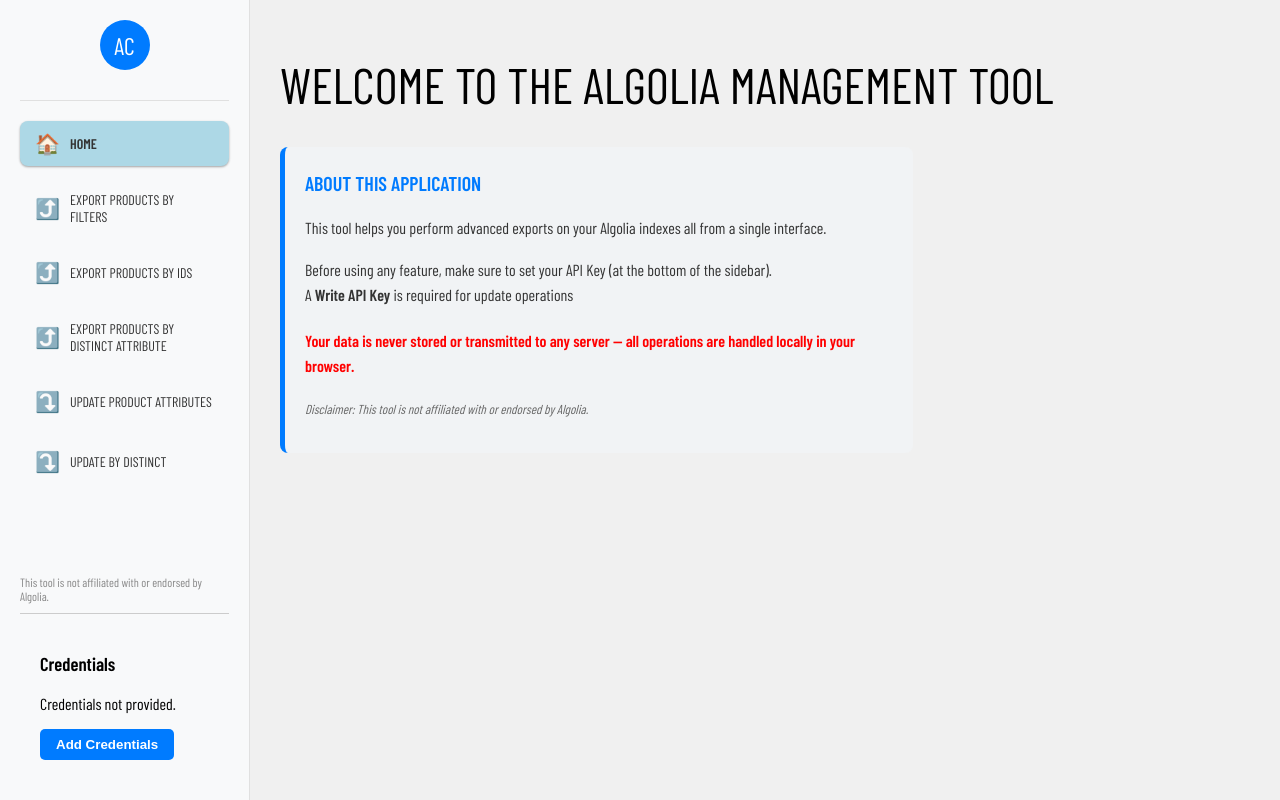
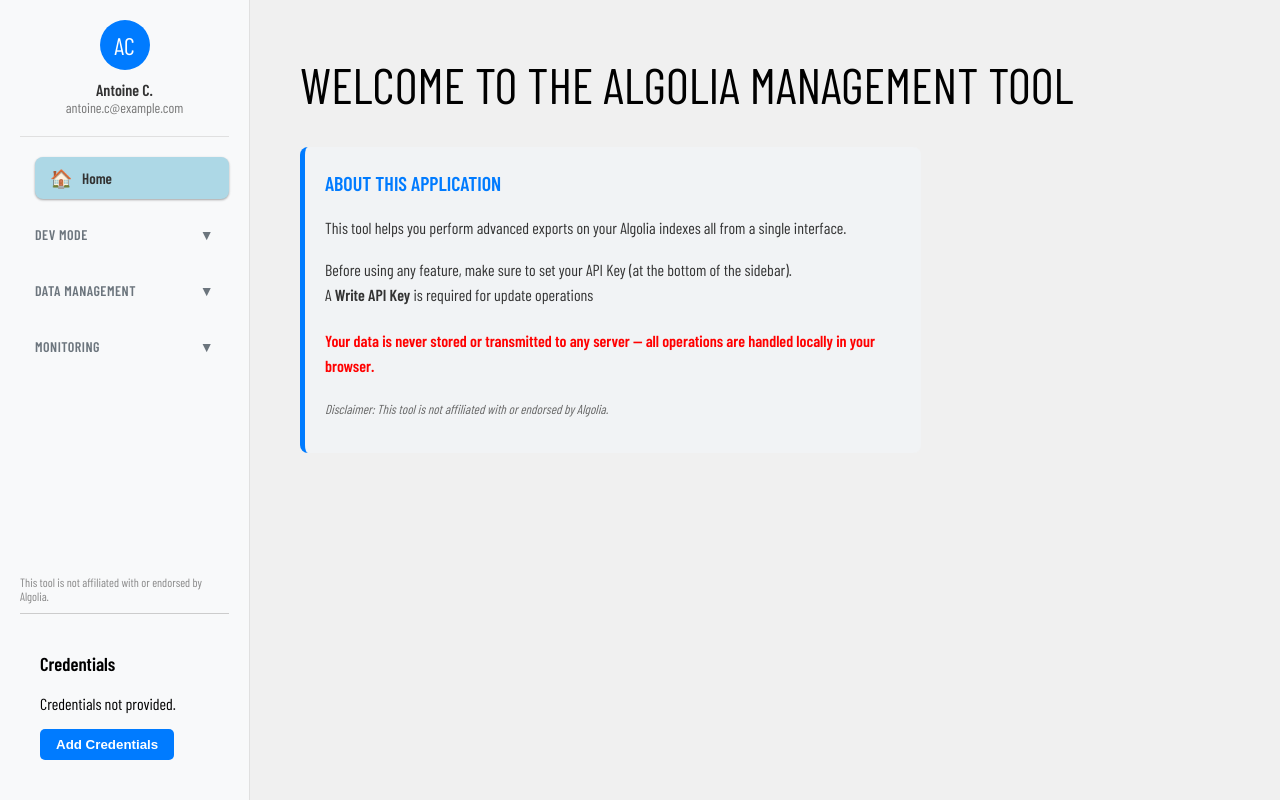
Before and after one commit to antonincoste/algolia_manager, a React (Create React App) app: page / in a window 1280 px wide. Built offline with nearby package versions, Linux system fonts and the light colour scheme; a web font is replaced by a local one.

Commit message:
Rework sidebar and add multiple titles

```diff
--- a/src/App.js
+++ b/src/App.js
@@ -10,12 +10,26 @@
 import GlobalStyle from './styles/GlobalStyle';
 import UpdateAttributes from './pages/UpdateAttributes';
 import UpdateByDistinct from './pages/UpdateByDistinct';
+import CopyData from './pages/CopyData';
+
+
+// NOUVEAU : Style pour le conteneur du contenu principal
+const mainContentStyle = {
+  marginLeft: '280px', // Doit correspondre à la largeur de votre Sidebar
+  padding: '20px',
+  width: 'calc(100% - 250px)' // Optionnel, mais recommandé pour que le contenu occupe le reste de l'espace
+};
 
 const App = () => {
   return (
     <Router>
       <GlobalStyle />
+
+      {/* MODIFIÉ : La structure globale gère maintenant la Sidebar et le contenu principal côte à côte */}
+      <div style={{ display: 'flex' }}>
         <Sidebar />
+
+        <main style={mainContentStyle}>
           <Routes>
             <Route path="/" element={<Home />} />
             <Route path="/exportbyids" element={<ExportDataByIds />} />
@@ -25,7 +39,10 @@
             <Route path="/updatebydistinct" element={<UpdateByDistinct />} />
             <Route path="/offline" element={<OfflineProducts />} />
             <Route path="/copy" element={<CopyRecommendations />} />
+            <Route path="/copy-data" element={<CopyData />} />
           </Routes>
+        </main>
+      </div>
     </Router>
   );
 };
--- a/src/components/Sidebar.js
+++ b/src/components/Sidebar.js
@@ -1,5 +1,5 @@
-import React from 'react';
-import { Link, useLocation } from 'react-router-dom';  // Import du hook useLocation
+import React, { useState } from 'react';
+import { Link, useLocation } from 'react-router-dom';
 import styled from 'styled-components';
 import ApiKeyManager from './ApiKeyManager';
 
@@ -64,12 +64,50 @@
   list-style-type: none;
   padding: 0;
   margin: 0;
+  width: 100%;
+`;
+
+const MenuGroup = styled.li`
+  margin: 5px 0;
+`;
+
+const MenuGroupTitle = styled.div`
+  font-size: 14px;
+  font-weight: 700;
+  color: #6c757d;
+  text-transform: uppercase;
+  letter-spacing: 0.5px;
+  padding: 12px 15px;
+  margin-top: 15px;
+  cursor: pointer;
+  display: flex;
+  justify-content: space-between;
+  align-items: center;
+  border-radius: 8px;
+
+  &:hover {
+    background-color: #e9ecef;
+  }
+`;
+
+const AccordionIcon = styled.span`
+  transform: ${props => (props.isOpen ? 'rotate(180deg)' : 'rotate(0deg)')};
+  transition: transform 0.3s ease;
+`;
+
+const SubMenu = styled.ul`
+  list-style-type: none;
+  padding: 0;
+  margin: 0;
+  overflow: hidden;
+  max-height: ${props => (props.isOpen ? '500px' : '0')};
+  transition: max-height 0.4s ease-in-out;
 `;
 
 const MenuItem = styled.li`
-  margin: 15px 0;
   font-size: 16px;
   font-weight:400;
+  padding-left: 15px;
 `;
 
 const MenuLink = styled(Link)`
@@ -79,8 +117,7 @@
   align-items: center;
   padding: 10px 15px;
   border-radius: 8px;
-  text-transform: uppercase;
-  font-size: 14px;
+  font-size: 15px;
   font-weight:400;
 
   &:hover {
@@ -91,27 +128,48 @@
 
   &.active {
     background-color: lightblue;
-    color: #darkslategrey;;
+    color: #darkslategrey;
     box-shadow: rgba(0, 0, 0, 0.12) 0px 1px 3px, rgba(0, 0, 0, 0.24) 0px 1px 2px;
     font-weight:600;
   }
 `;
 
 const Icon = styled.span`
-  margin-right: 10px;
-  font-size: 20px;
+  margin-right: 12px;
+  font-size: 18px;
+  width: 20px;
+  text-align: center;
 `;
 
+const sectionMapping = {
+  '/exportbyfilters': 'dataManagement',
+  '/exportbyids': 'dataManagement',
+  '/exportbydistinct': 'dataManagement',
+  '/update': 'dataManagement',
+  '/updatebydistinct': 'dataManagement',
+  '/offline': 'dataManagement',
+  '/copy': 'dataManagement',
+  // Ajoutez les futurs chemins ici (ex: '/dev-feature': 'devMode')
+};
+
 const Sidebar = () => {
-  const location = useLocation();  // Utilisation de useLocation pour obtenir l'URL active
+  const location = useLocation();
+
+  const [openSection, setOpenSection] = useState(() => {
+    return sectionMapping[location.pathname] || null;
+  });
+
+  const handleSectionClick = (sectionName) => {
+    setOpenSection(openSection === sectionName ? null : sectionName);
+  };
 
   return (
     <SidebarContainer>
       <div>
         <ProfileSection>
           <ProfileImage>AC</ProfileImage>
-          <ProfileName></ProfileName>
-          <ProfileEmail></ProfileEmail>
+          <ProfileName>Antoine C.</ProfileName>
+          <ProfileEmail>antoine.c@example.com</ProfileEmail>
         </ProfileSection>
 
         <Menu>
@@ -121,38 +179,74 @@
               Home
             </MenuLink>
           </MenuItem>
+
+          <MenuGroup>
+            <MenuGroupTitle onClick={() => handleSectionClick('devMode')}>
+              <span>Dev Mode</span>
+              <AccordionIcon isOpen={openSection === 'devMode'}>▼</AccordionIcon>
+            </MenuGroupTitle>
+            <SubMenu isOpen={openSection === 'devMode'}>
+                        {/* AJOUTÉ : Le lien vers la nouvelle fonctionnalité */}
+                        <MenuItem>
+                            <MenuLink to="/copy-data" className={location.pathname === '/copy-data' ? 'active' : ''}>
+                                <Icon>🧬</Icon>
+                                Copy Data
+                            </MenuLink>
+                        </MenuItem>
+                    </SubMenu>
+          </MenuGroup>
+
+          <MenuGroup>
+            <MenuGroupTitle onClick={() => handleSectionClick('dataManagement')}>
+              <span>Data Management</span>
+              <AccordionIcon isOpen={openSection === 'dataManagement'}>▼</AccordionIcon>
+            </MenuGroupTitle>
+            <SubMenu isOpen={openSection === 'dataManagement'}>
               <MenuItem>
                 <MenuLink to="/exportbyfilters" className={location.pathname === '/exportbyfilters' ? 'active' : ''}>
-              <Icon>⤴️</Icon>
-              Export products by filters
+                  <Icon>⤵️</Icon>
+                  Export by Filters
                 </MenuLink>
               </MenuItem>
               <MenuItem>
                 <MenuLink to="/exportbyids" className={location.pathname === '/exportbyids' ? 'active' : ''}>
-              <Icon>⤴️</Icon>
-              Export products by ids
+                  <Icon>⤵️</Icon>
+                  Export by ObjectsID
                 </MenuLink>
               </MenuItem>
               <MenuItem>
                 <MenuLink to="/exportbydistinct" className={location.pathname === '/exportbydistinct' ? 'active' : ''}>
-              <Icon>⤴️</Icon>
-              Export products by distinct attribute
+                  <Icon>⤵️</Icon>
+                  Export by Distinct attribute
                 </MenuLink>
               </MenuItem>
               <MenuItem>
                 <MenuLink to="/update" className={location.pathname === '/update' ? 'active' : ''}>
-              <Icon>⤵️</Icon>
-              Update product attributes
+                  <Icon>⤴️</Icon>
+                  Update by ObjectsID
                 </MenuLink>
               </MenuItem>
               <MenuItem>
                 <MenuLink to="/updatebydistinct" className={location.pathname === '/updatebydistinct' ? 'active' : ''}>
-              <Icon>⤵️</Icon>
-              Update by distinct
+                  <Icon>⤴️</Icon>
+                  Update by Distinct attribute
                 </MenuLink>
               </MenuItem>
+            </SubMenu>
+          </MenuGroup>
+
+          <MenuGroup>
+            <MenuGroupTitle onClick={() => handleSectionClick('monitoring')}>
+              <span>Monitoring</span>
+              <AccordionIcon isOpen={openSection === 'monitoring'}>▼</AccordionIcon>
+            </MenuGroupTitle>
+            <SubMenu isOpen={openSection === 'monitoring'}>
+              {/* Items pour Monitoring ici */}
+            </SubMenu>
+          </MenuGroup>
         </Menu>
       </div>
+
       <div style={{ marginTop: 'auto' }}>
         <div style={{ fontSize: '12px', color: '#888', padding: '10px 0', textAlign: 'left' }}>
           <p style={{ margin: 0 }}>
--- a/src/pages/ExportByDistinct.js
+++ b/src/pages/ExportByDistinct.js
@@ -123,7 +123,7 @@
   };
 
   return (
-    <div style={{ marginLeft: '260px', padding: '20px' }}>
+    <div>
       <FullPageLoader isLoading={isLoading} />
       <h1>Export By Distinct Attribute</h1>
 
--- a/src/pages/ExportDataByFilters.js
+++ b/src/pages/ExportDataByFilters.js
@@ -184,7 +184,7 @@
   };
 
   return (
-    <div style={{ marginLeft: '260px', padding: '20px' }}>
+    <div>
       <FullPageLoader isLoading={isLoading} />
       <h1>Export Products by filters</h1>
       <InfoBlock title="About this feature">
--- a/src/pages/ExportDataByIds.js
+++ b/src/pages/ExportDataByIds.js
@@ -94,7 +94,7 @@
   };
 
   return (
-    <div style={{ marginLeft: '260px', padding: '20px' }}>
+    <div>
       <FullPageLoader isLoading={isLoading} />
       <h1>Export Products by ID</h1>
 
--- a/src/pages/Home.js
+++ b/src/pages/Home.js
@@ -4,7 +4,7 @@
 
 const Home = () => {
   return (
-    <div style={{ marginLeft: '260px', padding: '20px' }}>
+    <div>
       <h1>Welcome to the Algolia Management Tool</h1>
 
       <InfoBlock title="About this application">
--- a/src/pages/OfflineProducts.js
+++ b/src/pages/OfflineProducts.js
@@ -103,7 +103,7 @@
   };
 
   return (
-    <div style={{ marginLeft: '260px', padding: '20px' }}>
+    <div>
       <h1>Passer les Produits en Offline</h1>
 
       <InfoBlock title="À propos de cette fonctionnalité">
--- a/src/pages/UpdateAttributes.js
+++ b/src/pages/UpdateAttributes.js
@@ -133,7 +133,7 @@
   };
 
   return (
-    <div style={{ marginLeft: '260px', padding: '20px' }}>
+    <div>
       <FullPageLoader isLoading={isUpdating} />
       <h1>Update Product Attributes</h1>
 
--- a/src/pages/UpdateByDistinct.js
+++ b/src/pages/UpdateByDistinct.js
@@ -129,7 +129,7 @@
   };
 
   return (
-    <div style={{ marginLeft: '260px', padding: '20px' }}>
+    <div>
       <FullPageLoader isLoading={isLoading} />
       <h1>Bulk Update by Distinct Attribute</h1>
 
```
Lines whose indentation alone changed are shown as unchanged.
